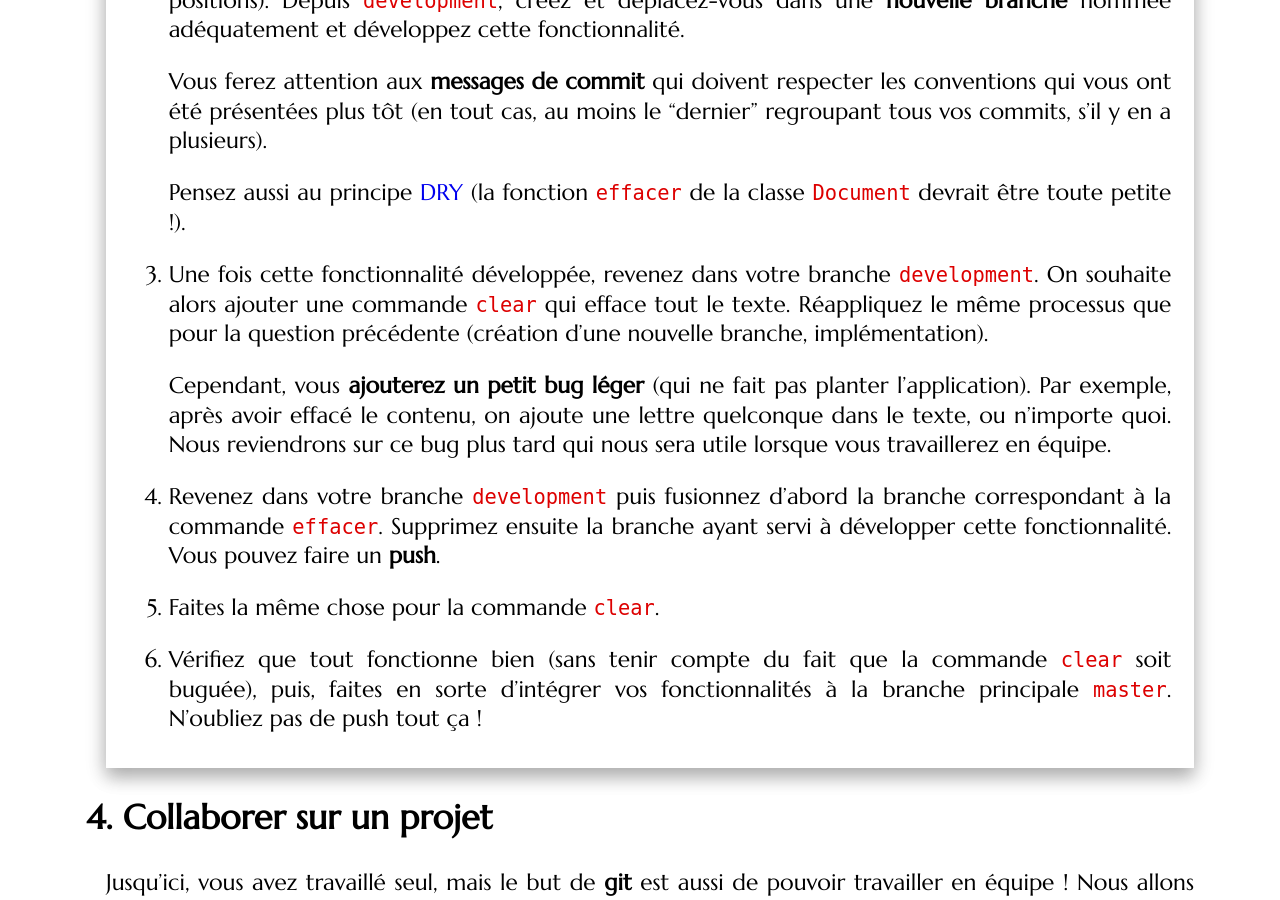
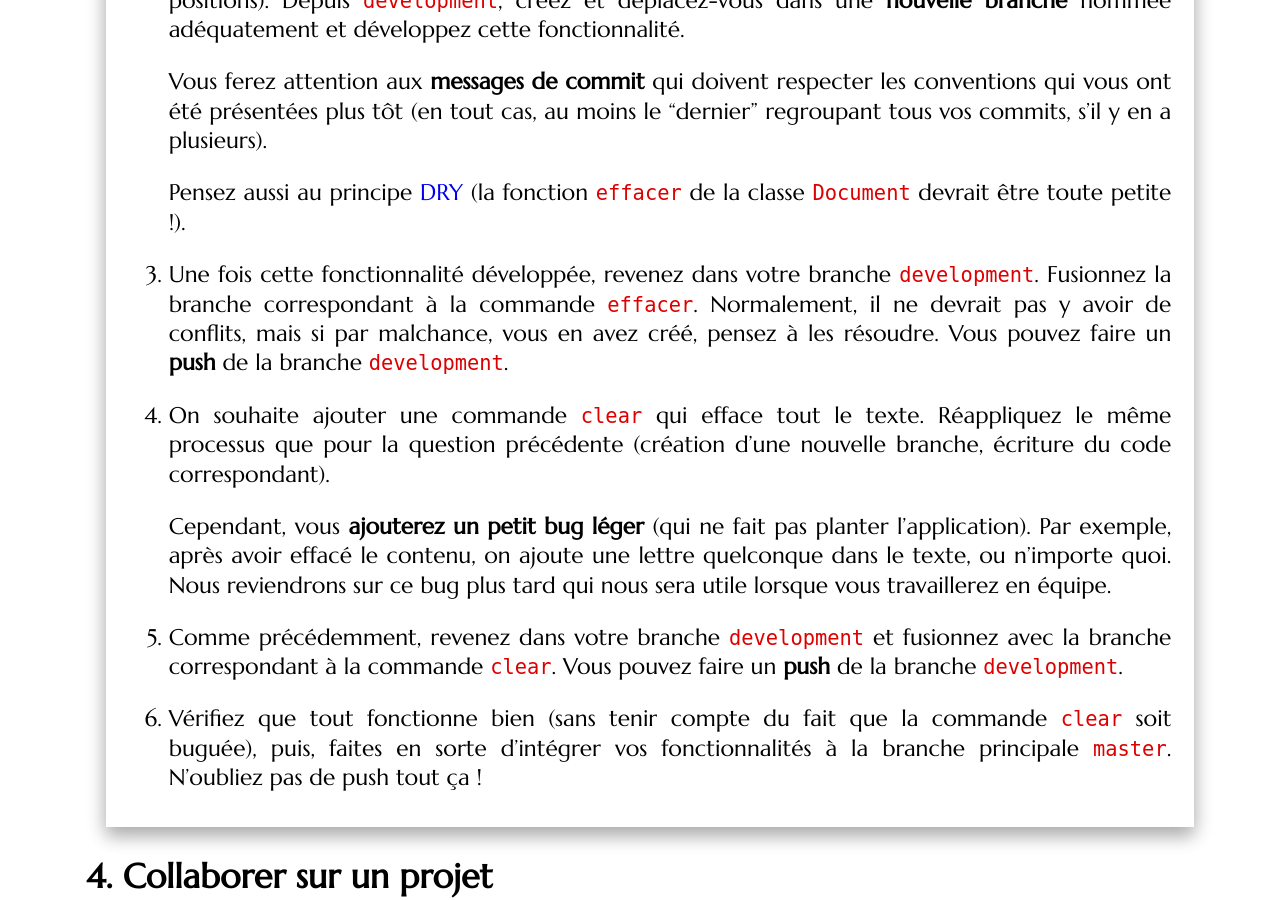
Before and after one commit to mgasquet/R304-QualiteDeveloppement, a Jekyll site: the page built from tutorials/tutorial1.md, in a window 1280 px wide and 900 px high, scrolled down 22551 px. Built offline with Jekyll 4.4.1, drawn with Linux system fonts in a browser that asks for light colours; some web fonts are replaced.

Commit message:
exo 6 update

```diff
--- a/tutorials/tutorial1.md
+++ b/tutorials/tutorial1.md
@@ -640,13 +640,13 @@ Nous allons mettre en application ce que vous avez appris sur les **branches** e
 
     Pensez aussi au principe [DRY](https://fr.wikipedia.org/wiki/Ne_vous_r%C3%A9p%C3%A9tez_pas) (la fonction `effacer` de la classe `Document` devrait être toute petite !).
 
-3. Une fois cette fonctionnalité développée, revenez dans votre branche `development`. On souhaite alors ajouter une commande `clear` qui efface tout le texte. Réappliquez le même processus que pour la question précédente (création d'une nouvelle branche, implémentation).
+3. Une fois cette fonctionnalité développée, revenez dans votre branche `development`. Fusionnez la branche correspondant à la commande `effacer`. Normalement, il ne devrait pas y avoir de conflits, mais si par malchance, vous en avez créé, pensez à les résoudre.  Vous pouvez faire un **push** de la branche `development`.
+
+4. On souhaite ajouter une commande `clear` qui efface tout le texte. Réappliquez le même processus que pour la question précédente (création d'une nouvelle branche, écriture du code correspondant).
 
     Cependant, vous **ajouterez un petit bug léger** (qui ne fait pas planter l'application). Par exemple, après avoir effacé le contenu, on ajoute une lettre quelconque dans le texte, ou n'importe quoi. Nous reviendrons sur ce bug plus tard qui nous sera utile lorsque vous travaillerez en équipe.
 
-4. Revenez dans votre branche `development` puis fusionnez d'abord la branche correspondant à la commande `effacer`. Supprimez ensuite la branche ayant servi à développer cette fonctionnalité. Vous pouvez faire un **push**.
-
-5. Faites la même chose pour la commande `clear`.
+5. Comme précédemment, revenez dans votre branche `development` et fusionnez avec la branche correspondant à la commande `clear`. Vous pouvez faire un **push** de la branche `development`.
 
 6. Vérifiez que tout fonctionne bien (sans tenir compte du fait que la commande `clear` soit buguée), puis, faites en sorte d'intégrer vos fonctionnalités à la branche principale `master`. N'oubliez pas de push tout ça !
 
```
